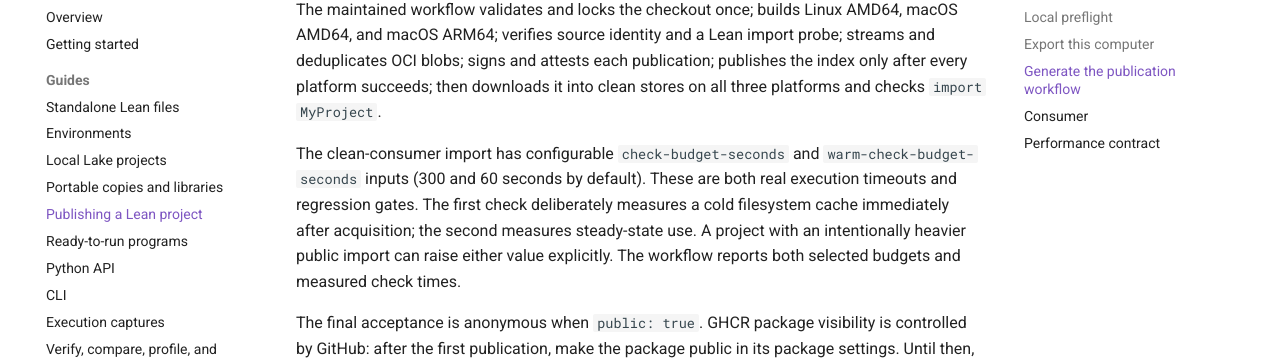
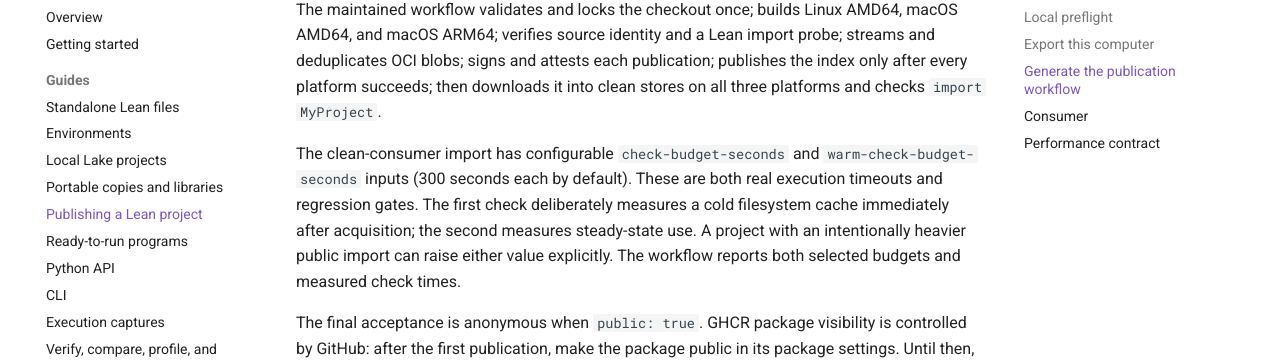
Before and after one commit to alerad/lean-runtime, an MkDocs documentation site: the page built from docs/project-publishing.md, in a window 1280 px wide and 900 px high, scrolled down 1903 px. Shown: the part 91-451 px from the top of the window. Built offline with MkDocs 1.6.1 and Material for MkDocs 9.7.7, drawn with Linux system fonts in a browser that asks for light colours; comment, search, counter and statistics services are not loaded.

```diff
--- a/docs/project-publishing.md
+++ b/docs/project-publishing.md
@@ -95,7 +95,7 @@
 clean stores on all three platforms and checks `import MyProject`.
 
 The clean-consumer import has configurable `check-budget-seconds` and
-`warm-check-budget-seconds` inputs (300 and 60 seconds by default). These are
+`warm-check-budget-seconds` inputs (300 seconds each by default). These are
 both real execution timeouts and regression gates. The first check deliberately
 measures a cold filesystem cache immediately after acquisition; the second
 measures steady-state use. A project with an intentionally heavier public import
```
Also changed, not shown: 1 other file.
